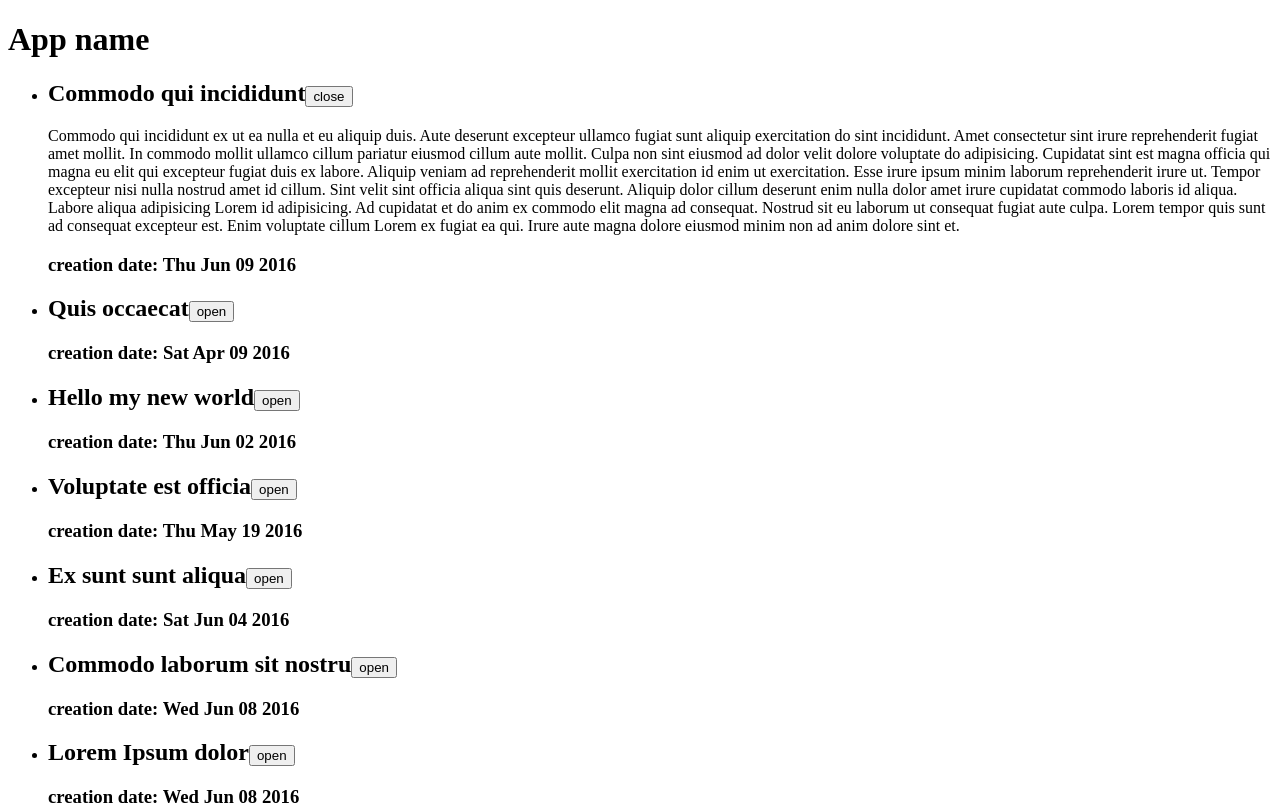
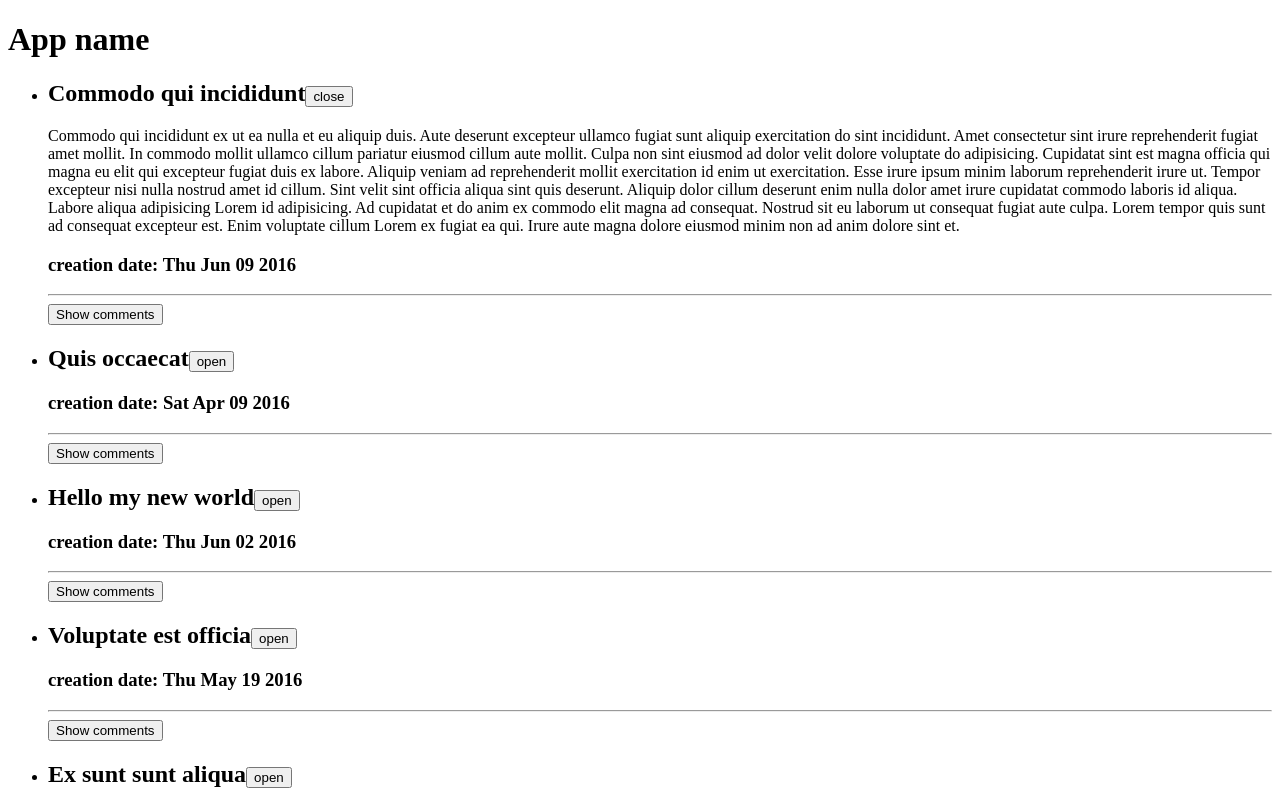
Before and after one commit to romabelka/basic-react-11-01, a React app: page / in a window 1280 px wide. Shown: the top 805 px of the page. Built offline with nearby package versions, Linux system fonts and the light colour scheme.

Commit message:
Add comments

```diff
--- a/src/components/Article.js
+++ b/src/components/Article.js
@@ -1,4 +1,5 @@
 import React, {Component} from 'react'
+import CommentsList from './CommentsList'
 
 class Article extends Component {
     constructor(props) {
@@ -38,6 +39,9 @@ class Article extends Component {
         const {article} = this.props
 //        if (this.state.isOpen) throw new Error()
         const body = this.state.isOpen && <section>{article.text}</section>
+        const comments = article.comments
+            ? <CommentsList comments={article.comments}/>
+            : <div>This article doesn't have commets</div>
         return (
             <div>
                 <h2>
@@ -48,6 +52,8 @@ class Article extends Component {
                 </h2>
                 {body}
                 <h3>creation date: {(new Date(article.date)).toDateString()}</h3>
+                <hr/>
+                {comments}
             </div>
         )
     }
--- /dev/null
+++ b/src/components/Comment.js
@@ -0,0 +1,19 @@
+import React, {Component} from 'react'
+
+class Comment extends Component {
+  constructor (props) {
+    super(props)
+  }
+
+  render () {
+    const {comment} = this.props
+    return (
+      <React.Fragment>
+        <p>{comment.text}</p>
+        Comment by: <strong>{comment.user}</strong>
+      </React.Fragment>
+    )
+  }
+}
+
+export default Comment
--- /dev/null
+++ b/src/components/CommentsList.js
@@ -0,0 +1,35 @@
+import React, {Component} from 'react'
+import Comment from './Comment'
+
+class CommentsList extends Component {
+  constructor (props) {
+    super(props)
+  }
+
+  state = {
+    isOpen: false
+  }
+
+  render () {
+    const comments = this.props.comments.map(comment => {
+      return <li key={comment.id}><Comment comment = {comment}/></li>
+    })
+    const commentsList = this.state.isOpen ? comments : ''
+    return (
+      <div>
+        <button onClick={this.showComments}>
+          {this.isOpen ? 'Hide comments' : 'Show comments'}
+        </button>
+        <ul>{commentsList}</ul>
+      </div>
+    )
+  }
+
+  showComments = () => {
+    this.setState((state) => ({
+      isOpen: !state.isOpen
+    }))
+  }
+}
+
+export default CommentsList
```
Also changed, not shown: 1 other file (tests, documents, lock files or other folders).
